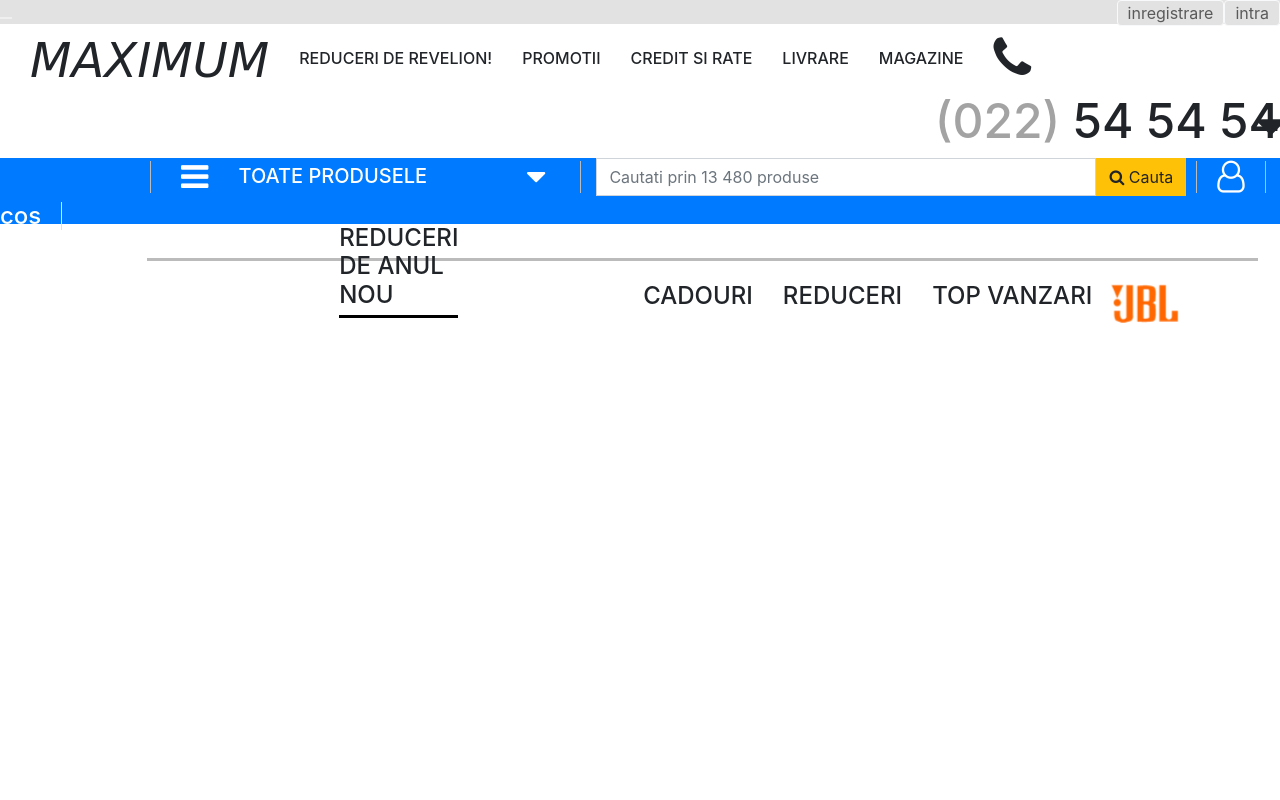
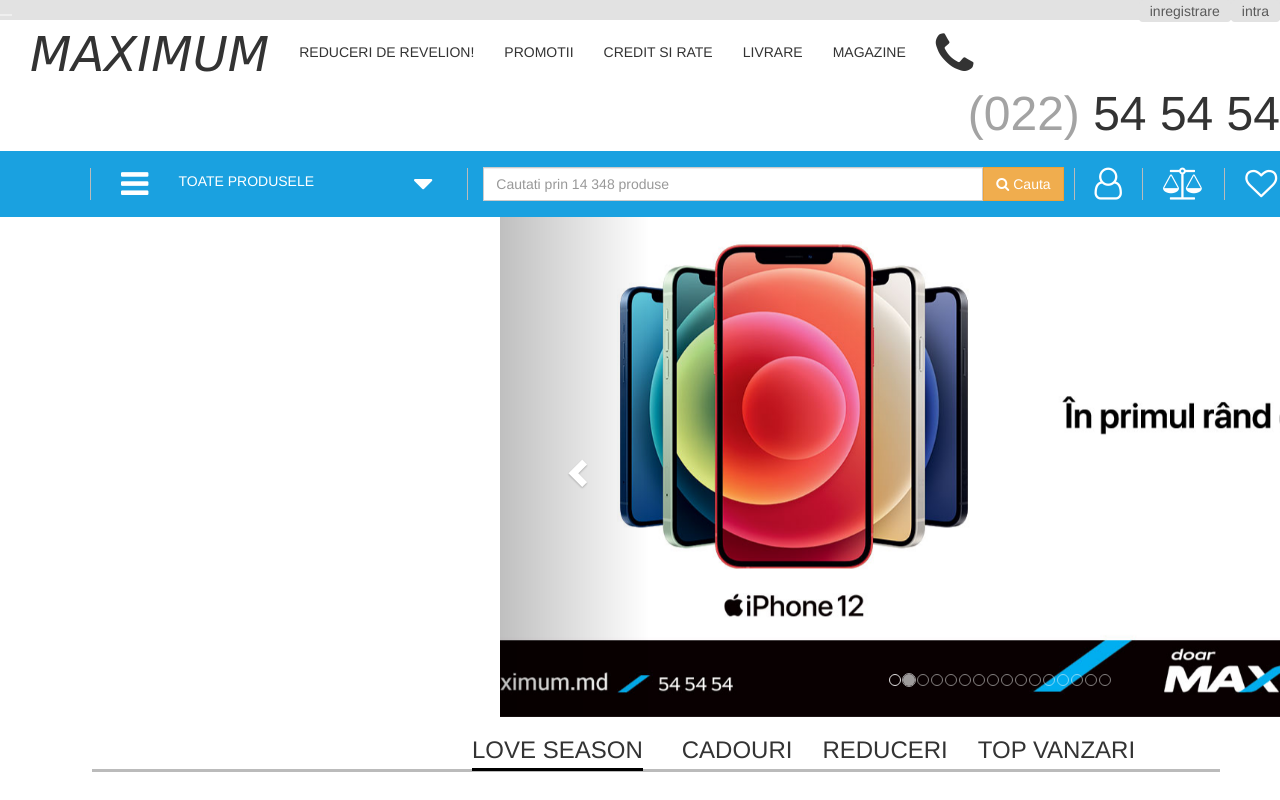
Before and after one commit to CLaurentiu55/Maximum, a plain HTML site: page index.html in a window 1280 px wide. Shown: the top 800 px of the page. Drawn offline with nearby package versions, Linux system fonts and the light colour scheme.

Commit message:
Am facut un slider

```diff
--- a/css/style.css
+++ b/css/style.css
@@ -1,5 +1,5 @@
 :root {
-    --DogShit: 150px;
+    --DogShit: 90px;
     --moreDogShit: 30px;
     --evenmoreDogShit: 15px;
 }
@@ -123,16 +123,16 @@
     padding-bottom: 5px;
     border-bottom: black solid;
     margin-bottom: -36px;
-    margin-left: 12rem;
-    margin-right: 54.9rem;
+    margin-left: 38rem;
+    margin-right: -27.1rem;
 }
 
 .bbt2 {
-    padding-bottom: 34px;
+    padding-bottom: 52px;
     border-bottom: #bbb solid;
     margin-bottom: -39px;
     margin-left: 9.2rem;
-    margin-right: 1.4rem;
+    margin-right: 6rem;
 }
 
 .position-absolute {
@@ -173,3 +173,12 @@
 .mar-border {
     margin-left: 30px;
 }
+
+.slide-mar {
+    margin-left: 50rem !important;
+    width: 1000px;
+}
+
+.nav-bkg {
+    background-color: #1aa1e0;
+}
--- a/index.html
+++ b/index.html
@@ -15,6 +15,9 @@
         <script src="js/jquery-3.5.1.js"></script>
         <script src="bootstrap/js/bootstrap.js"></script>
         <script src="js/main.js"></script>
+        <link rel="stylesheet" href="https://maxcdn.bootstrapcdn.com/bootstrap/3.4.1/css/bootstrap.min.css">
+        <script src="https://ajax.googleapis.com/ajax/libs/jquery/3.5.1/jquery.min.js"></script>
+        <script src="https://maxcdn.bootstrapcdn.com/bootstrap/3.4.1/js/bootstrap.min.js"></script>
     </head>
     <body>
         <div class="main-content">
@@ -31,11 +34,11 @@
             </div>
             <div class="starter-menu">
                 <i class="max-edit fl nav-margin">MAXIMUM</i>
-                <h6 class="fl nav-margin marg-top">REDUCERI DE REVELION!</h6>
-                <h6 class="fl nav-margin marg-top">PROMOTII</h6>
-                <h6 class="fl nav-margin marg-top">CREDIT SI RATE</h6>
-                <h6 class="fl nav-margin marg-top">LIVRARE</h6>
-                <h6 class="fl nav-margin marg-top">MAGAZINE</h6>
+                <h5 class="fl nav-margin marg-top">REDUCERI DE REVELION!</h6>
+                <h5 class="fl nav-margin marg-top">PROMOTII</h6>
+                <h5 class="fl nav-margin marg-top">CREDIT SI RATE</h6>
+                <h5 class="fl nav-margin marg-top">LIVRARE</h6>
+                <h5 class="fl nav-margin marg-top">MAGAZINE</h6>
                 <i class="fa fa-phone nav-margin xx-large"></i>
                 <h6 class="fr xx-large"><span class="nr-color">(022)</span> 54 54 54</h6>
                 <i class="fa fa-sort-desc fr dogshit xx-large"></i>
@@ -43,13 +46,14 @@
                     RU
                 </button>
             </div>
+
             <div class="nav-bar-menu color-white">
-                <nav class="nav-width form-inline bg-primary">
+                <nav class="nav-width form-inline nav-bkg">
                     <i class="fa fa-bars margin-icon"></i>
                     <h5 class="some-margin six-px">TOATE PRODUSELE</h5>
                     <i class="fa fa-caret-down menu-icon"></i>
                     <form class="form-inline form-stil">
-                        <input class="form-control input-stil" type="search" placeholder="Cautati prin 13 480 produse">
+                        <input class="form-control input-stil" type="search" placeholder="Cautati prin 14 348 produse">
                         <button class="btn btn-warning my-2 my-sm-0 button-stil" type="submit">
                             <i class="fa fa-search"></i>
                             Cauta
@@ -62,29 +66,92 @@
                     <h4 class="border-right">cos</h4>
                 </nav>
             </div>
+            <div class="slide-mar">
+                <div id="myCarousel" class="carousel slide" data-ride="carousel">
+                  <ol class="carousel-indicators">
+                    <li data-target="#myCarousel" data-slide-to="0" class="active"></li>
+                    <li data-target="#myCarousel" data-slide-to="1"></li>
+                    <li data-target="#myCarousel" data-slide-to="2"></li>
+                    <li data-target="#myCarousel" data-slide-to="3"></li>
+                    <li data-target="#myCarousel" data-slide-to="4"></li>
+                    <li data-target="#myCarousel" data-slide-to="5"></li>
+                    <li data-target="#myCarousel" data-slide-to="6"></li>
+                    <li data-target="#myCarousel" data-slide-to="7"></li>
+                    <li data-target="#myCarousel" data-slide-to="8"></li>
+                    <li data-target="#myCarousel" data-slide-to="9"></li>
+                    <li data-target="#myCarousel" data-slide-to="10"></li>
+                    <li data-target="#myCarousel" data-slide-to="11"></li>
+                    <li data-target="#myCarousel" data-slide-to="12"></li>
+                    <li data-target="#myCarousel" data-slide-to="13"></li>
+                    <li data-target="#myCarousel" data-slide-to="14"></li>
+                    <li data-target="#myCarousel" data-slide-to="15"></li>
+                  </ol>
+                  <div class="carousel-inner">
+                    <div class="item active">
+                      <img src="images/slider.jpg" style="width:100%;">
+                    </div>
+                    <div class="item">
+                        <img src="images/slider.jpg" style="width:100%;">
+                    </div>
+                    <div class="item">
+                        <img src="images/slider.jpg" style="width:100%;">
+                    </div>
+                    <div class="item">
+                        <img src="images/slider.jpg" style="width:100%;">
+                    </div>
+                    <div class="item">
+                        <img src="images/slider.jpg" style="width:100%;">
+                    </div>
+                    <div class="item">
+                        <img src="images/slider.jpg" style="width:100%;">
+                    </div>
+                    <div class="item">
+                        <img src="images/slider.jpg" style="width:100%;">
+                    </div>
+                    <div class="item">
+                        <img src="images/slider.jpg" style="width:100%;">
+                    </div>
+                    <div class="item">
+                        <img src="images/slider.jpg" style="width:100%;">
+                    </div>
+                    <div class="item">
+                        <img src="images/slider.jpg" style="width:100%;">
+                    </div>
+                    <div class="item">
+                        <img src="images/slider.jpg" style="width:100%;">
+                    </div>
+                    <div class="item">
+                        <img src="images/slider.jpg" style="width:100%;">
+                    </div>
+                    <div class="item">
+                        <img src="images/slider.jpg" style="width:100%;">
+                    </div>
+                    <div class="item">
+                        <img src="images/slider.jpg" style="width:100%;">
+                    </div>
+                    <div class="item">
+                        <img src="images/slider.jpg" style="width:100%;">
+                    </div>
+                    <div class="item">
+                        <img src="images/slider.jpg" style="width:100%;">
+                    </div>
+                  </div>
+                  <!-- Left and right controls -->
+                  <a class="left carousel-control" href="#myCarousel" data-slide="prev">
+                    <span class="glyphicon glyphicon-chevron-left"></span>
+                    <span class="sr-only">Previous</span>
+                  </a>
+                  <a class="right carousel-control" href="#myCarousel" data-slide="next">
+                    <span class="glyphicon glyphicon-chevron-right"></span>
+                    <span class="sr-only">Next</span>
+                  </a>
+                </div>
+              </div>
             <div class="bbt2">
-                <h4 class="fl bbt">REDUCERI DE ANUL NOU</h4>
-                <h4 class="fl pad-border">CADOURI</h4>
-                <h4 class="fl mar-border">REDUCERI</h4>
-                <h4 class="fl mar-border">TOP VANZARI</h4>
-            </div>
-            <div class="product">
-                <div class="row">
-                    <div class="col-md-3">
-                        <a href="#">
-                            <img src="images/JBL.png">
-                        </a>
-                    </div>
-                    <div class="col-md-3">
-
-                    </div>
-                    <div class="col-md-3">
-
-                    </div>
-                    <div class="col-md-3">
-
-                    </div>
-                </div>
+                <h3 class="fl bbt">LOVE SEASON</h4>
+                <h3 class="fl pad-border">CADOURI</h4>
+                <h3 class="fl mar-border">REDUCERI</h4>
+                <h3 class="fl mar-border">TOP VANZARI</h4>
             </div>
         </div>
     </body>
```
Also changed, not shown: Task/1.png (added), Task/2.png (added), Task/3.png (added), Task/4.png (added), Task/5.png (added), Task/6.png (added), Task/7.png (added), Task/8.png (added), Task/9.png (added), images/Slider.jpg (added).
